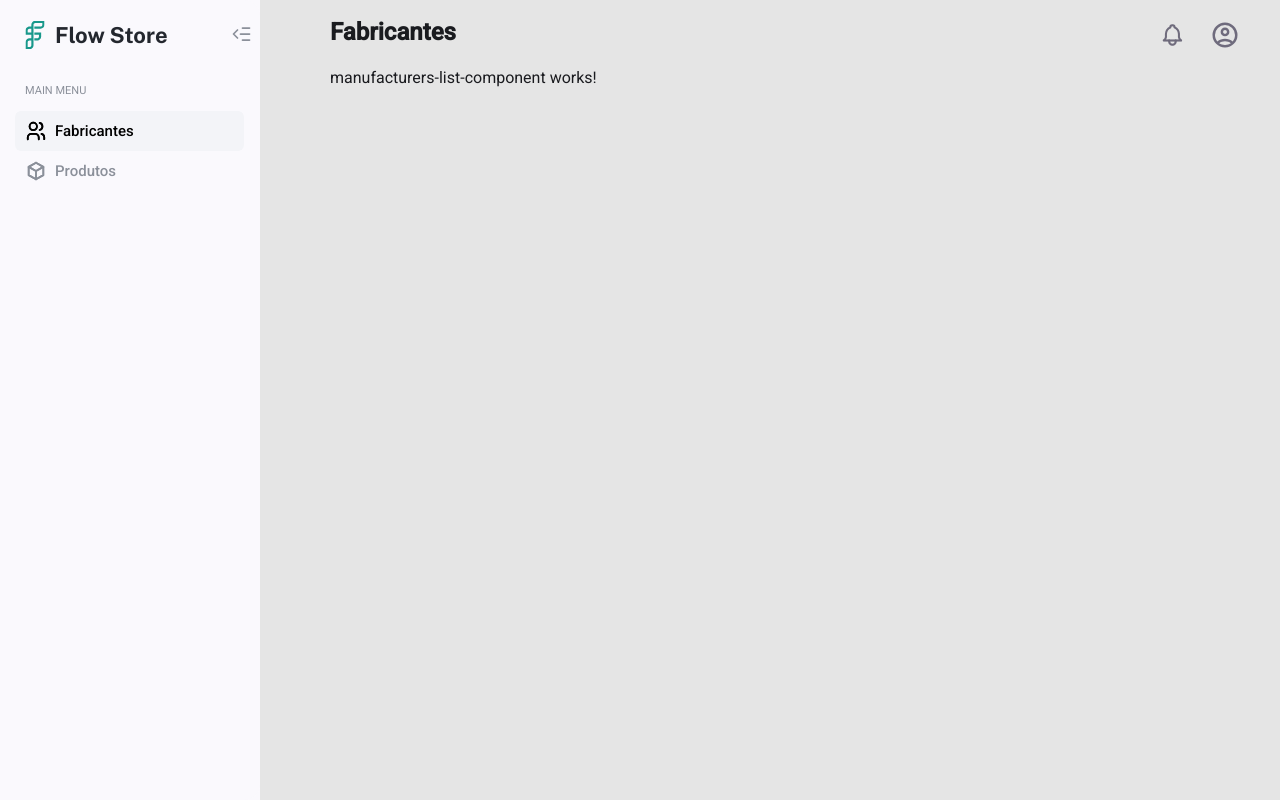
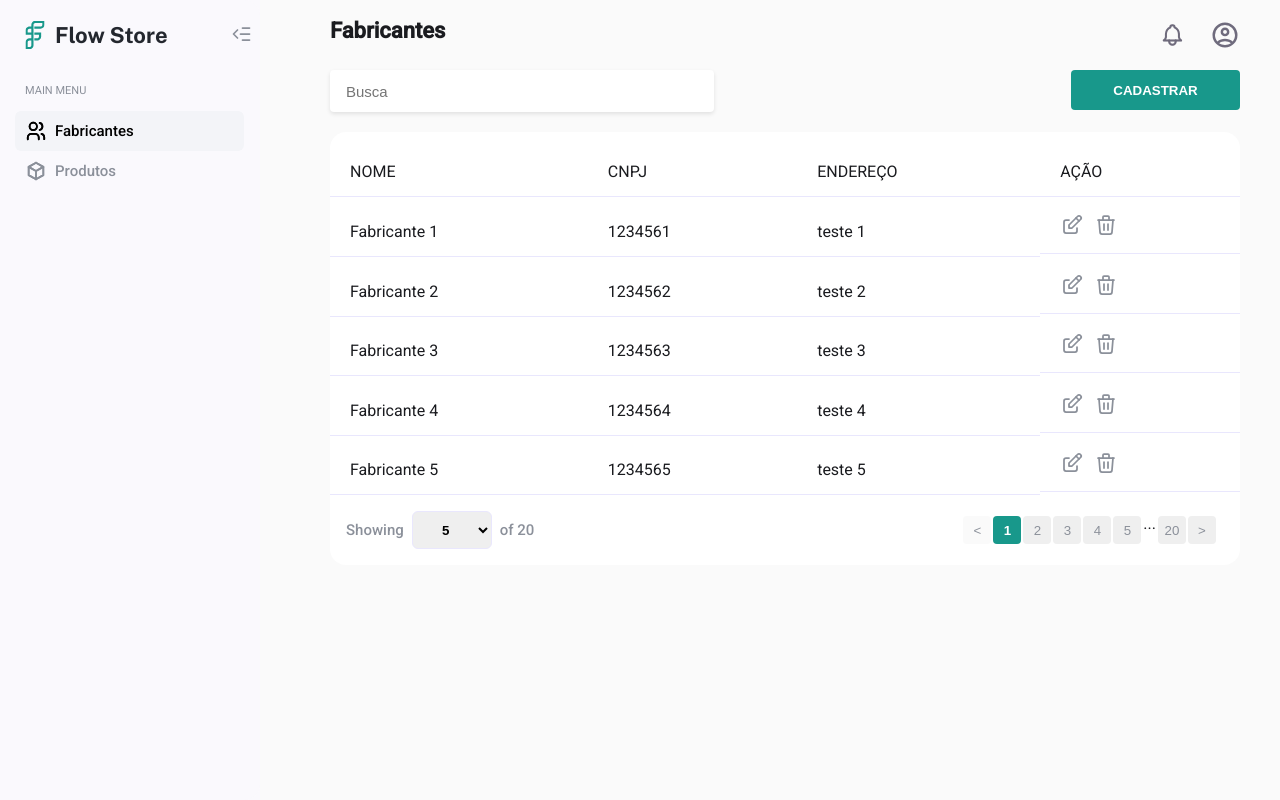
Before and after one commit to RodrigoVieira06/FlowStore, an Angular app: page /manufacturers in a window 1280 px wide. Built offline with nearby package versions, Linux system fonts and the light colour scheme.

Commit message:
feat: developed the first version of the manufacturers list page

```diff
--- a/public/assets/styles/_colors.scss
+++ b/public/assets/styles/_colors.scss
@@ -1,9 +1,10 @@
+$app-background-color: #FAFAFA;
 $primary-color: #18988B;
 $contrast-color: #FFFFFF;
 
-$app-background-color: #E5E5E5;
+$text-primary-color: #23272E;
+$text-secundary-color: #8B909A;
+
 $active-item-color: #F3F4F8;
 $notselected-color: #8B909A;
-
-$text-primary-color: #23272E;
-$text-secundary-color: #8B909A;
+$line-table-color: #E9E7FD;
--- a/src/app/pages/manufacturers/components/manufacturers-list/manufacturers-list.component.html
+++ b/src/app/pages/manufacturers/components/manufacturers-list/manufacturers-list.component.html
@@ -1 +1,52 @@
-<p>manufacturers-list-component works!</p>
+<main class="manufacturers-container">
+  <section class="manufacturers-container__actions">
+    <input class="manufacturers-container__actions--find" placeholder="Busca">
+    <button class="manufacturers-container__actions--createButton">CADASTRAR</button>
+  </section>
+  <section class="table-container">
+    <table class="table-container__table">
+      <thead>
+        <tr>
+          <th>NOME</th>
+          <th>CNPJ</th>
+          <th>ENDEREÇO</th>
+          <th>AÇÃO</th>
+        </tr>
+      </thead>
+      <tbody>
+        <tr *ngFor="let user of paginatedUsers">
+          <td>{{ user.nome }}</td>
+          <td>{{ user.cnpj }}</td>
+          <td>{{ user.logradouro }}</td>
+          <td class="actions">
+            <img src="/assets/icons/edit.svg" alt="edit">
+            <img src="/assets/icons/trash.svg" alt="delete">
+          </td>
+        </tr>
+      </tbody>
+    </table>
+    <span class="table-container__pagination">
+      <div class="table-container__pagination--pageSizeControl">
+        <p>Showing</p>
+        <select (change)="changePageSize($event)">
+          <option *ngFor="let size of pageSizes" [value]="size">{{ size }}</option>
+        </select>
+        <p>of {{totalPages}}</p>
+      </div>
+      <div class="table-container__pagination--pageControl">
+        <button (click)="prevPage()" [disabled]="currentPage === 1">&lt;</button>
+        <button *ngIf="currentPage > 3" (click)="goToPage(1)" [class.active]="1 === currentPage">1</button>
+        <span *ngIf="showStartEllipsis">...</span>
+        <button *ngFor="let page of visiblePages" (click)="goToPage(page)" [class.active]="page === currentPage">
+          {{ page }}
+        </button>
+        <span *ngIf="showEndEllipsis">...</span>
+        <button *ngIf="totalPages > 5 && currentPage <= totalPages - 3" (click)="goToPage(totalPages)"
+          [class.active]="totalPages === currentPage">
+          {{ totalPages }}
+        </button>
+        <button (click)="nextPage()" [disabled]="currentPage === totalPages">&gt;</button>
+      </div>
+    </span>
+  </section>
+</main>
--- a/src/app/pages/manufacturers/components/manufacturers-list/manufacturers-list.component.scss
+++ b/src/app/pages/manufacturers/components/manufacturers-list/manufacturers-list.component.scss
@@ -0,0 +1,149 @@
+@import '../../../../../../public/assets/styles/colors';
+
+.manufacturers-container {
+  display: flex;
+  flex-direction: column;
+
+  &__actions {
+    display: flex;
+    justify-content: space-between;
+    padding-bottom: 20px;
+
+    &--find {
+      width: 352px;
+      height: 40px;
+      font-size: 15px;
+      color: $text-secundary-color;
+      padding-inline: 16px;
+      border-radius: 4px;
+      box-shadow: 0 2px 4px rgba(0, 0, 0, 0.1);
+      border: 0;
+      transition: filter 0.3s ease;
+
+      &:focus {
+        outline: none;
+        filter: brightness(95%);
+        transition: filter 0.3s ease;
+      }
+
+      &:hover {
+        filter: brightness(97%);
+        transition: filter 0.3s ease;
+      }
+    }
+
+    &--createButton {
+      width: 169px;
+      height: 40px;
+      font-weight: 700;
+      background-color: $primary-color;
+      color: $contrast-color;
+      border: 0;
+      border-radius: 4px;
+
+      &:hover {
+        cursor: pointer;
+        filter: brightness(90%);
+        transition: filter 0.3s ease;
+      }
+    }
+  }
+}
+
+.table-container {
+  display: flex;
+  flex-direction: column;
+  align-items: center;
+  background-color: $contrast-color;
+  border-radius: 16px;
+  padding-block: 16px;
+  font-size: 16px;
+
+  &__table {
+    width: 100%;
+    margin-bottom: 16px;
+
+    &--head {
+      color: $text-secundary-color;
+    }
+
+    th,
+    td {
+      text-align: start;
+      padding-left: 20px;
+      padding-right: 26px;
+      padding-block: 16px;
+      border-bottom: 1px solid $line-table-color;
+    }
+
+    .actions {
+      display: flex;
+      gap: 10px;
+
+      img {
+        cursor: pointer;
+
+        &:hover {
+          filter: brightness(50%);
+          transition: filter 0.5s ease;
+        }
+      }
+    }
+  }
+
+  &__pagination {
+    display: flex;
+    justify-content: space-between;
+    align-items: center;
+    width: 100%;
+
+    &--pageSizeControl {
+      display: flex;
+      align-items: center;
+      gap: 8px;
+      margin-left: 16px;
+      font-size: 15px;
+      font-weight: 500;
+      color: $text-secundary-color;
+
+      select {
+        width: 80px;
+        height: 38px;
+        border: 1px solid $line-table-color;
+        border-radius: 6px;
+        text-align: center;
+        font-weight: 600;
+      }
+    }
+
+    &--pageControl {
+      display: flex;
+      gap: 2px;
+      margin-right: 24px;
+
+      button {
+        border: 0;
+        border-radius: 4px;
+        width: 28px;
+        height: 28px;
+        color: $text-secundary-color;
+
+        &:hover {
+          &:enabled {
+            cursor: pointer;
+            filter: brightness(93%);
+            transition: filter 0.5s ease;
+          }
+        }
+      }
+
+      button.active {
+        cursor: default !important;
+        font-weight: bold;
+        background-color: $primary-color;
+        color: $contrast-color;
+        filter: brightness(100%) !important;
+      }
+    }
+  }
+}
--- a/src/app/pages/manufacturers/components/manufacturers-list/manufacturers-list.component.ts
+++ b/src/app/pages/manufacturers/components/manufacturers-list/manufacturers-list.component.ts
@@ -1,10 +1,112 @@
-import { Component } from '@angular/core';
+import { Component, OnInit, ViewChild } from '@angular/core';
+import { MatPaginator } from '@angular/material/paginator';
+import { MatTableDataSource } from '@angular/material/table';
+import { Manufacturer } from '../../models/manufacturer';
 
 @Component({
   selector: 'app-manufacturers-list-component',
   templateUrl: './manufacturers-list.component.html',
   styleUrl: './manufacturers-list.component.scss'
 })
-export class ManufacturersListComponent {
+export class ManufacturersListComponent implements OnInit {
+  entities: Manufacturer[] = [];
+  paginatedUsers: any[] = [];
+  currentPage: number = 1;
+  pageSize: number = 5;
+  totalPages: number = 0;
+  pages: number[] = [];
+  visiblePages: number[] = [];
+  showStartEllipsis: boolean = false;
+  showEndEllipsis: boolean = false;
+  pageSizes: number[] = [5, 10, 25, 100];
 
+  ngOnInit() {
+    this.mockData();
+    this.updatePagination();
+  }
+
+  mockData(): void {
+    for (let i = 1; i <= 100; i++) {
+      this.entities.push({
+        nome: `Fabricante ${i}`,
+        cnpj: `123456${i}`,
+        logradouro: `teste ${i}`,
+        bairro: '',
+        cep: '',
+        cidade: '',
+        complemento: '',
+        contato: '',
+        contatoTipo: '',
+        estado: '',
+        id: i,
+        numero: ''
+      });
+    }
+  }
+
+  protected updatePagination(): void {
+    this.totalPages = Math.ceil(this.entities.length / this.pageSize);
+    this.pages = Array.from({ length: this.totalPages }, (v, k) => k + 1);
+    this.updateVisiblePages();
+    this.paginatedUsers = this.entities.slice((this.currentPage - 1) * this.pageSize, this.currentPage * this.pageSize);
+  }
+
+  protected updateVisiblePages(): void {
+    this.showStartEllipsis = false;
+    this.showEndEllipsis = false;
+
+    if (this.totalPages <= 5) {
+      this.visiblePages = this.pages;
+    } else {
+      if (this.currentPage <= 3) {
+        this.visiblePages = [1, 2, 3, 4, 5];
+        this.showEndEllipsis = true;
+      } else if (this.currentPage > this.totalPages - 3) {
+        this.visiblePages = [
+          this.totalPages - 4,
+          this.totalPages - 3,
+          this.totalPages - 2,
+          this.totalPages - 1,
+          this.totalPages
+        ];
+        this.showStartEllipsis = true;
+      } else {
+        this.visiblePages = [
+          this.currentPage - 2,
+          this.currentPage - 1,
+          this.currentPage,
+          this.currentPage + 1,
+          this.currentPage + 2
+        ];
+        this.showStartEllipsis = true;
+        this.showEndEllipsis = true;
+      }
+    }
+  }
+
+  protected goToPage(page: number): void {
+    this.currentPage = page;
+    this.updatePagination();
+  }
+
+  prevPage() {
+    if (this.currentPage > 1) {
+      this.currentPage--;
+      this.updatePagination();
+    }
+  }
+
+  nextPage() {
+    if (this.currentPage < this.totalPages) {
+      this.currentPage++;
+      this.updatePagination();
+    }
+  }
+
+  changePageSize(event: Event) {
+    const selectElement = event.target as HTMLSelectElement;
+    this.pageSize = Number(selectElement.value);
+    this.currentPage = 1;
+    this.updatePagination();
+  }
 }
--- a/src/app/shared/components/header/header.component.scss
+++ b/src/app/shared/components/header/header.component.scss
@@ -4,8 +4,8 @@
   padding-block: 20px;
 
   &__title {
-    font-size: 24px;
-    font-weight: 700;
+    font-size: 22px;
+    font-weight: 600;
   }
 
   &__userdetails {
```
Also changed, not shown: src/app/pages/manufacturers/models/manufacturer.ts (+12 -0 lines), public/assets/icons/edit.svg (added), public/assets/icons/trash.svg (added).
